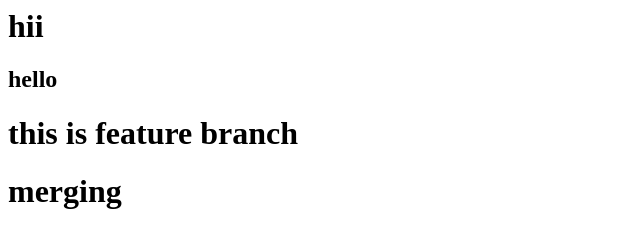
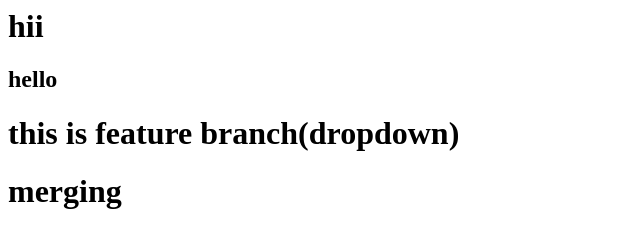
Before and after one commit to anushkaamore/task, a plain HTML site: page index.html in a window 1280 px wide. Shown: the whole page, without its empty margins (0-640 px from the left). Drawn offline with Linux system fonts and the light colour scheme.

Commit message:
dropdown added

```diff
--- a/index.html
+++ b/index.html
@@ -1,4 +1,4 @@
 <h1>hii</h1>
 <h2>hello</h2>
-<h1>this is feature branch</h1>
+<h1>this is feature branch(dropdown)</h1>
 <h1>merging</h1>
```
